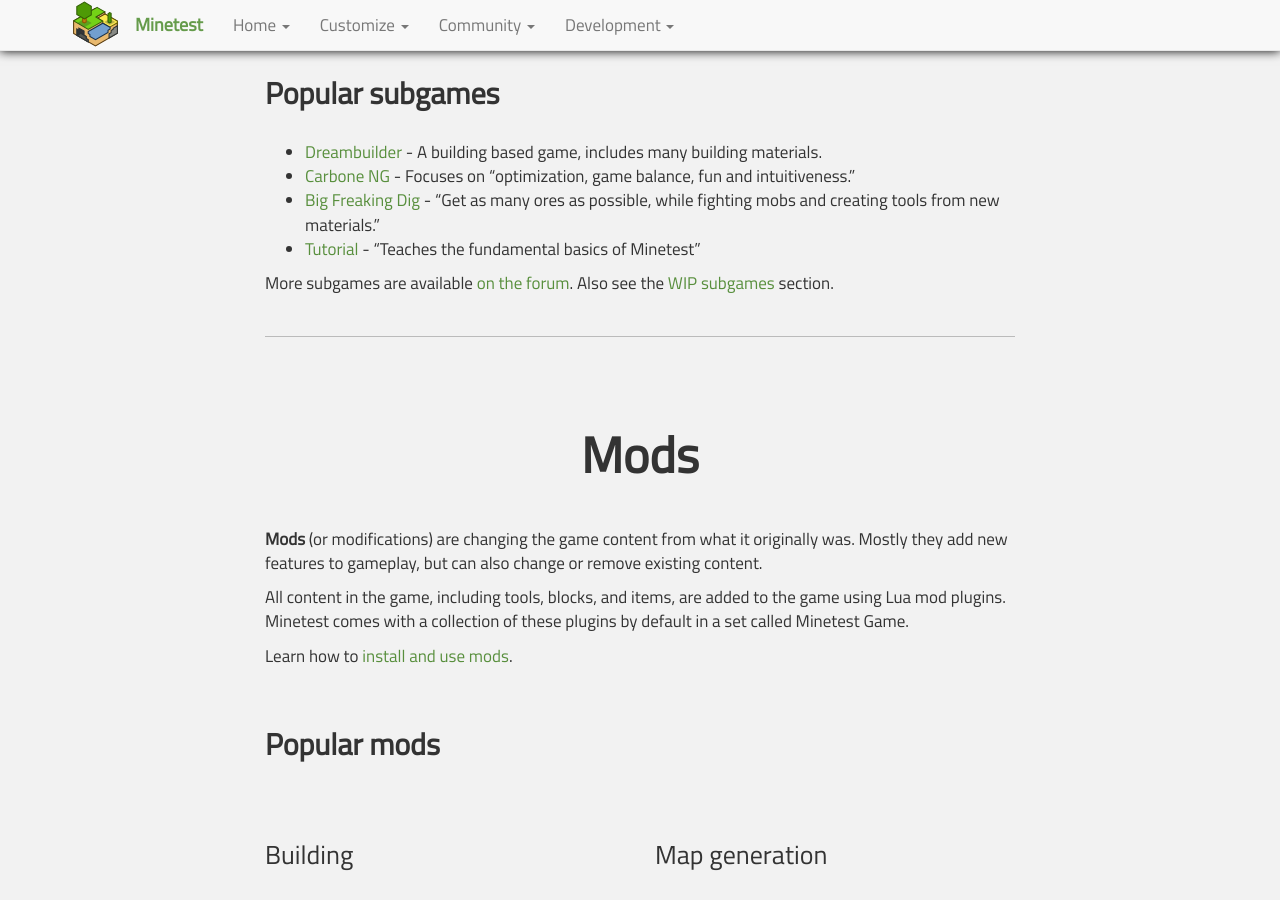
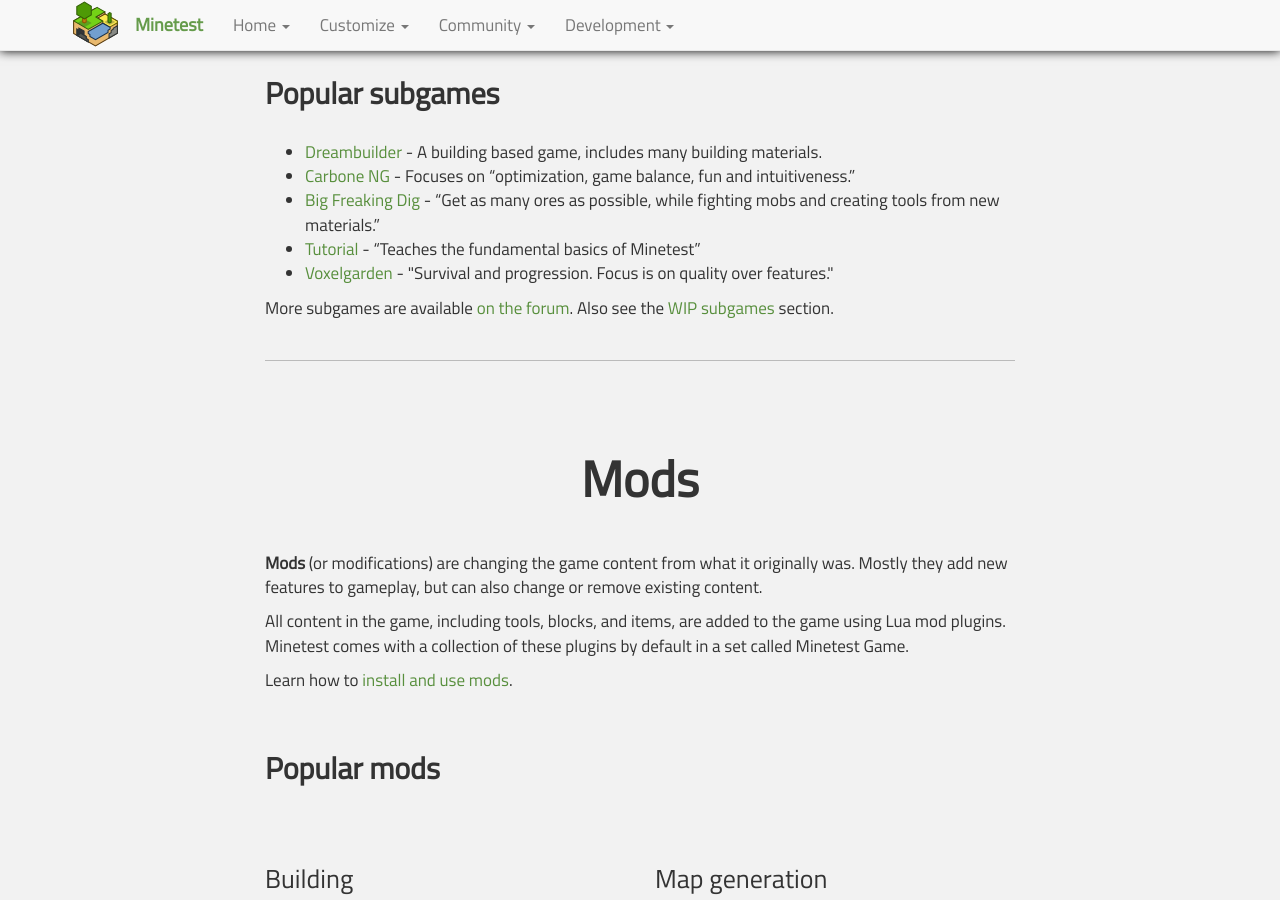
Before and after one commit to minetest/minetest.github.io, a Jekyll site: the page built from customize.html, in a window 1280 px wide and 900 px high, scrolled down 546 px. Built offline with Jekyll 4.4.1, drawn with Linux system fonts in a browser that asks for light colours; comment, search, counter and statistics services are not loaded.

Commit message:
Add Voxelgarden to subgame list

```diff
--- a/customize.html
+++ b/customize.html
@@ -22,6 +22,7 @@ redirect_from:
   <li><a href="https://forum.minetest.net/viewtopic.php?t=12824">Carbone NG</a> - Focuses on “optimization, game balance, fun and intuitiveness.”</li>
   <li><a href="https://forum.minetest.net/viewtopic.php?t=9036">Big Freaking Dig</a> - “Get as many ores as possible, while fighting mobs and creating tools from new materials.”</li>
   <li><a href="http://wiki.minetest.net/Games/Tutorial">Tutorial</a> - “Teaches the fundamental basics of Minetest”</li>
+  <li><a href="https://forum.minetest.net/viewtopic.php?id=6346">Voxelgarden</a> - "Survival and progression. Focus is on quality over features."</li>
 </ul>
 
 <p>
```
